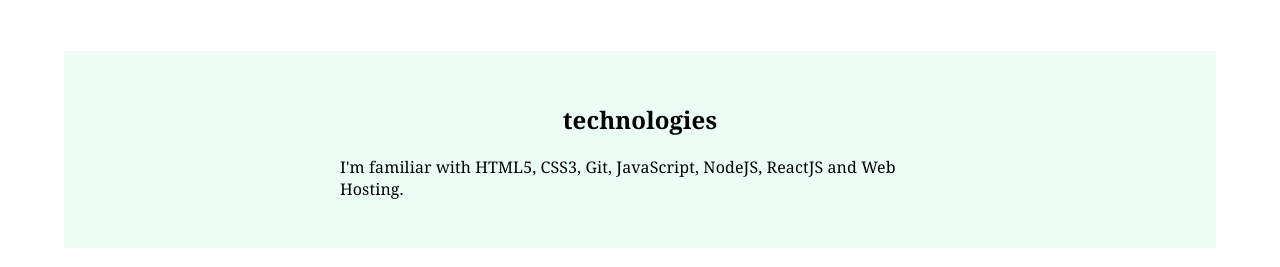
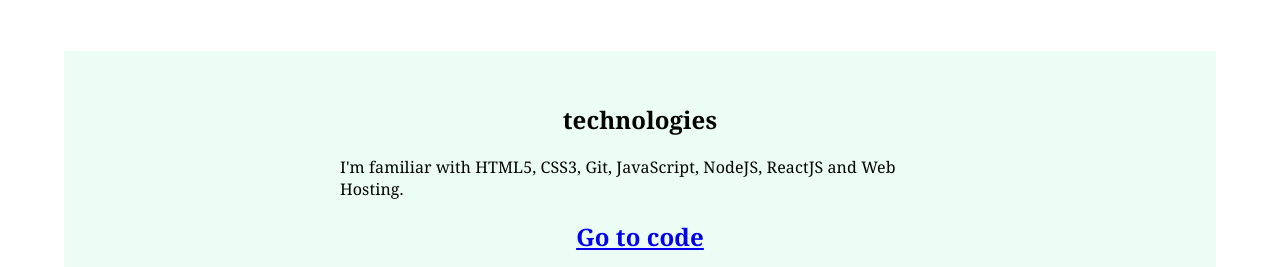
Before and after one commit to tushar4g/getting-started-with-html, a plain HTML site: page index.html in a window 1280 px wide. Shown: the part 533-800 px from the top of the page. Drawn offline with Linux system fonts and the light colour scheme.

Commit message:
created element tag and append it

```diff
--- a/index.html
+++ b/index.html
@@ -35,10 +35,10 @@
             <h1 class="hero-heading">heading inside <span style="color: var(--primary-color);">hero</span>  </h1>
         </header>
 
-        <section class="section ow">
-            <div class="container container-center">
+        <section id="tech" class="section ow">
+            <div id="techDiv" class="container container-center tecdiv">
                 <h1>technologies</h1>
-                <p>I'm familiar with HTML5, CSS3, Git, JavaScript, NodeJS, ReactJS and Web Hosting.</p>
+                <p class="para">I'm familiar with HTML5, CSS3, Git, JavaScript, NodeJS, ReactJS and Web Hosting.</p>
             </div>
 
         </section>
--- a/js/example.js
+++ b/js/example.js
@@ -1,3 +1,4 @@
+console.log("This is a practice file example.js");
 // var str;
 // var age=25
 // var str="varVariable";
@@ -30,13 +31,60 @@
 // // alert("this is alert message")
 
 // **window object :----
-let win=window;
-console.log(win)
-win=window.document;
-console.log(win)
-win=window.innerHeight;
-console.log(win)
-win= window.innerWidth;
-console.log(win)
-win=window.document.location.toString();
-console.log(win)
+// let win=window;
+// console.log(win)
+// win=window.document;
+// console.log(win)
+// win=window.innerHeight;
+// console.log(win)
+// win= window.innerWidth;
+// console.log(win)
+// win=window.document.location.toString( );
+// console.log(win)
+
+/* 1. single element selector
+
+let element= document.getElementById("brand");
+// element=element.className;
+// element=element.childNodes;
+// element=element.parentNode;
+// element=element.children;
+// element.style.color="yellow";
+// element.innerText=`tushar is a developer`;
+// element.innerHTML=`<h1 style="color:yellow">tushar</h1>`;
+console.log(element)
+
+let sel=document.querySelector("#navContainer");
+sel=document.querySelector(".container");
+sel=document.querySelector("a");
+sel.style.color="yellow";
+console.log(sel);
+*/
+
+/*  Multi element selector
+// let elems= document.getElementsByClassName("link");
+// // console.log(elems);
+// Array.from(elems).forEach(element =>{
+//     console.log(element);
+//     element.style.color = "yellow";
+// })
+*/
+
+
+// let elems=document.getElementsByClassName("container");
+// // console.log(elems[0].getElementsByClassName("nav-brand"));
+// elems= document.getElementsByTagName("div");
+// console.log(elems);
+
+let aLink = document.createElement("a");
+aLink.setAttribute("href","https://www.w3school.com");
+
+let head = document.createElement("h1");
+let txt=document.createTextNode("Go to code");
+head.append(txt)
+
+aLink.append(head)
+
+let sec=document.querySelector(".tecdiv");
+sec.appendChild(aLink);
+console.log(sec)
```
